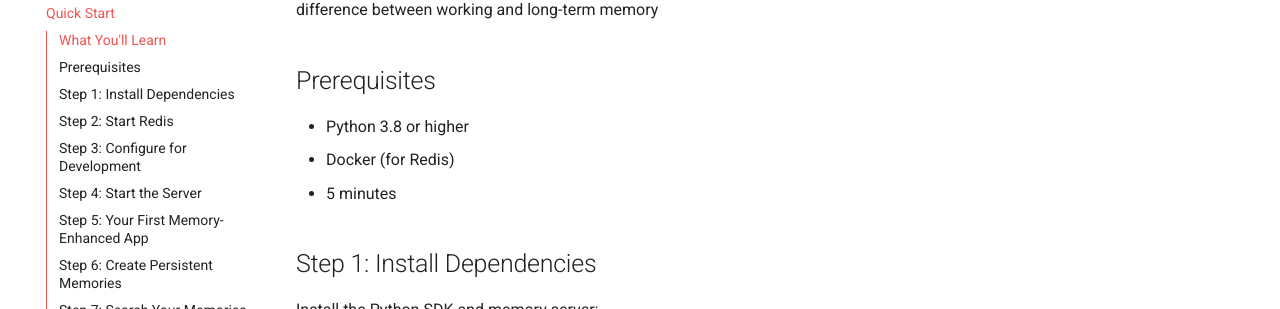
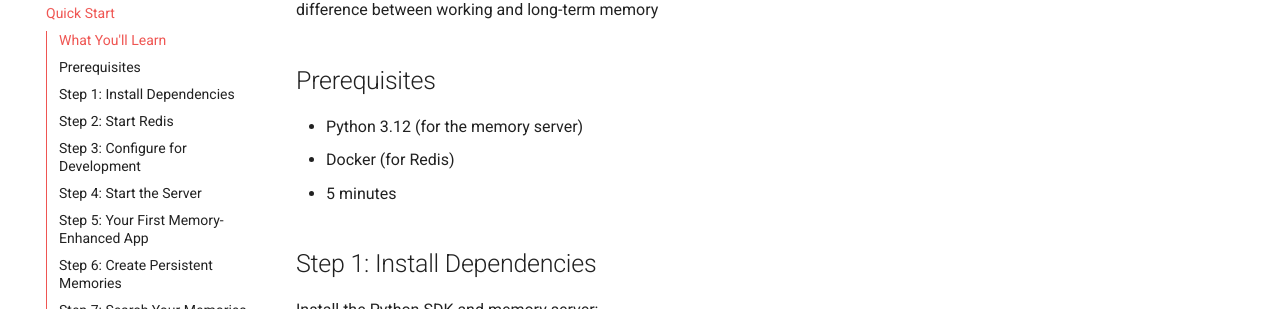
Before and after one commit to redis/agent-memory-server, an MkDocs documentation site: the page built from docs/quick-start.md, in a window 1280 px wide and 900 px high, scrolled down 321 px. Shown: the part 143-452 px from the top of the window. Built offline with MkDocs 1.6.1 and Material for MkDocs 9.7.7, drawn with Linux system fonts in a browser that asks for light colours; comment, search, counter and statistics services are not loaded; the version menu is left out.

Commit message:
Fix Python version requirements in documentation
Corrected Python version requirements to match pyproject.toml:
- Memory server: Python 3.12 (>=3.12,<3.13)
- Python SDK client: Python 3.10+ (>=3.10)

Previously incorrectly stated "Python 3.8 or higher" which
would lead to installation failures.

🤖 Generated with [Claude Code](https://claude.ai/code)

Co-Authored-By: Claude <noreply@anthropic.com>

```diff
--- a/docs/quick-start.md
+++ b/docs/quick-start.md
@@ -12,7 +12,7 @@ By the end of this guide, you'll:
 
 ## Prerequisites
 
-- Python 3.8 or higher
+- Python 3.12 (for the memory server)
 - Docker (for Redis)
 - 5 minutes
 
```
Also changed, not shown: docs/python-sdk.md (+2 -0 lines).
